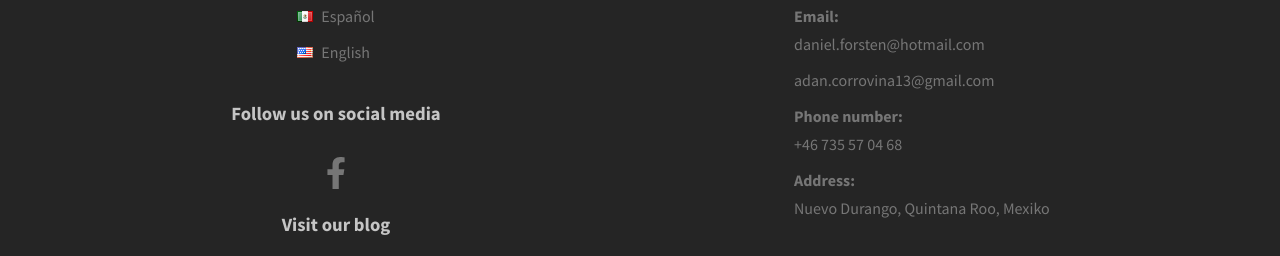
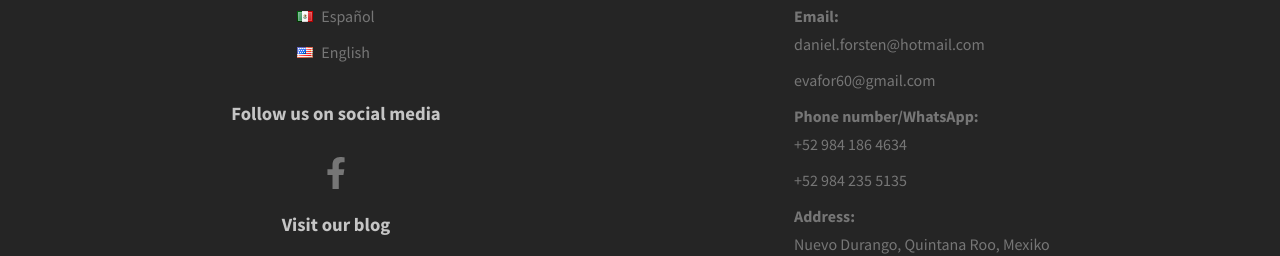
Before and after one commit to breukskit/adan_and_eva, a React (Create React App) app in the folder frontend/: page / in a window 1280 px wide. Shown: the part 1797-2053 px from the top of the page. Built offline with nearby package versions, Linux system fonts and the light colour scheme; grey boxes are pictures that could not be loaded; the HTML template or start-up script is replaced by a standard one.

Commit message:
Contact information

```diff
--- a/frontend/src/components/Footer.tsx
+++ b/frontend/src/components/Footer.tsx
@@ -123,7 +123,7 @@ export const Footer = (props: IFooterProps) => {
           </h3>
           <div className={classes.socialMediaLinks}>
             <a
-              href="https://www.facebook.com/yogahuazca"
+              href="https://www.facebook.com/AdanAndEvaPreispanic"
               rel="noreferrer"
               target="_blank"
             >
@@ -162,18 +162,16 @@ export const Footer = (props: IFooterProps) => {
               </a>
             </p>
             <p style={{ marginBottom: '1rem' }}>
-              <a
-                style={{ color: '#767676' }}
-                href="mailto:adan.corrovina13@gmail.com"
-              >
-                adan.corrovina13@gmail.com
+              <a style={{ color: '#767676' }} href="mailto:evafor60@gmail.com">
+                evafor60@gmail.com
               </a>
             </p>
             <h4 style={{ marginBottom: '.5rem' }}>
-              {language === 'english' && 'Phone number:'}
-              {language === 'spanish' && 'Número de teléfono:'}
+              {language === 'english' && 'Phone number/WhatsApp:'}
+              {language === 'spanish' && 'Número de teléfono/WhatsApp:'}
             </h4>
-            <p style={{ marginBottom: '1rem' }}>+46 735 57 04 68</p>
+            <p style={{ marginBottom: '1rem' }}>+52 984 186 4634</p>
+            <p style={{ marginBottom: '1rem' }}>+52 984 235 5135</p>
             <h4 style={{ marginBottom: '.5rem' }}>
               {language === 'english' && 'Address:'}
               {language === 'spanish' && 'Dirección:'}
```
Also changed, not shown: 1 other file (tests, documents, lock files or other folders).
